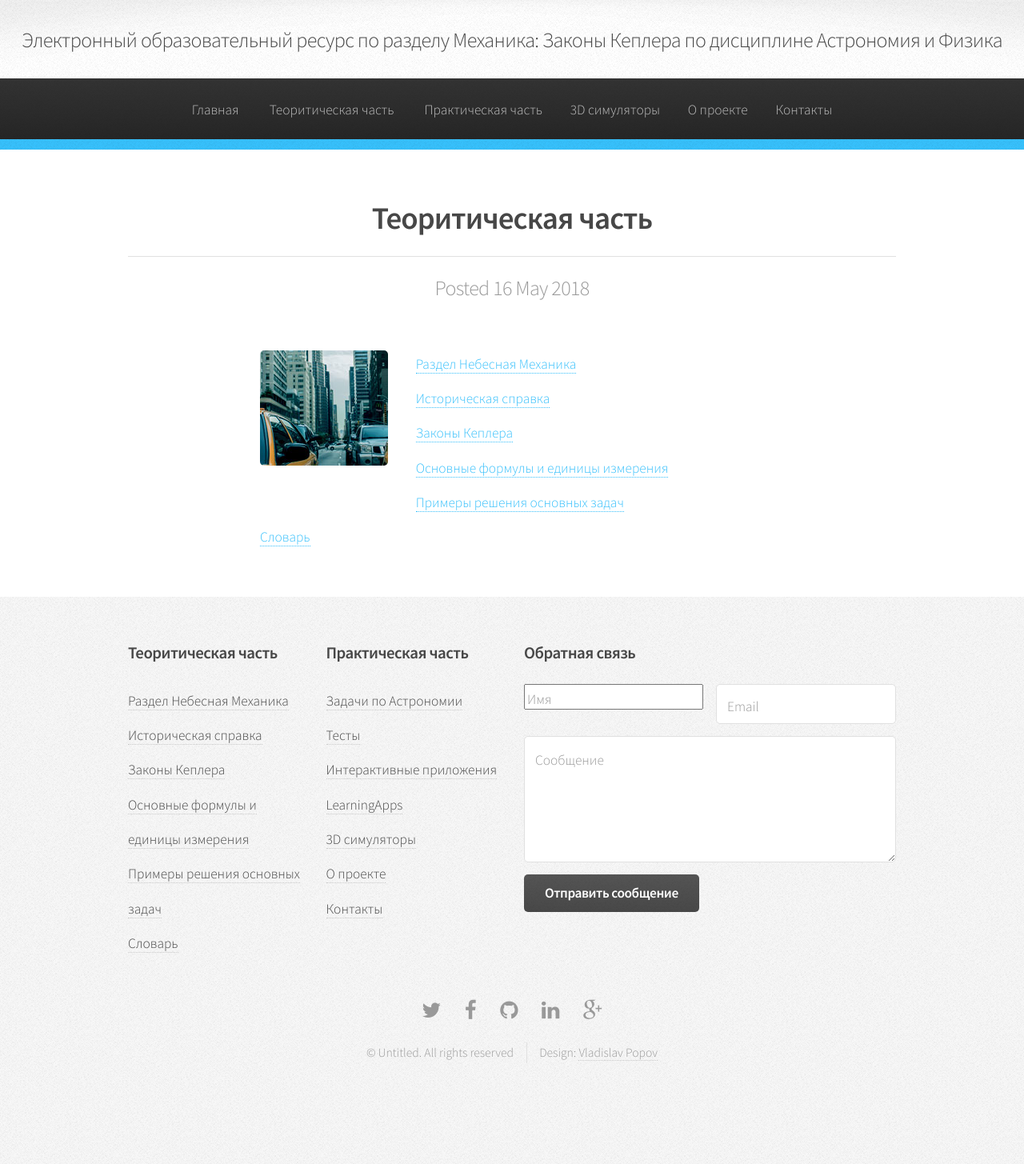
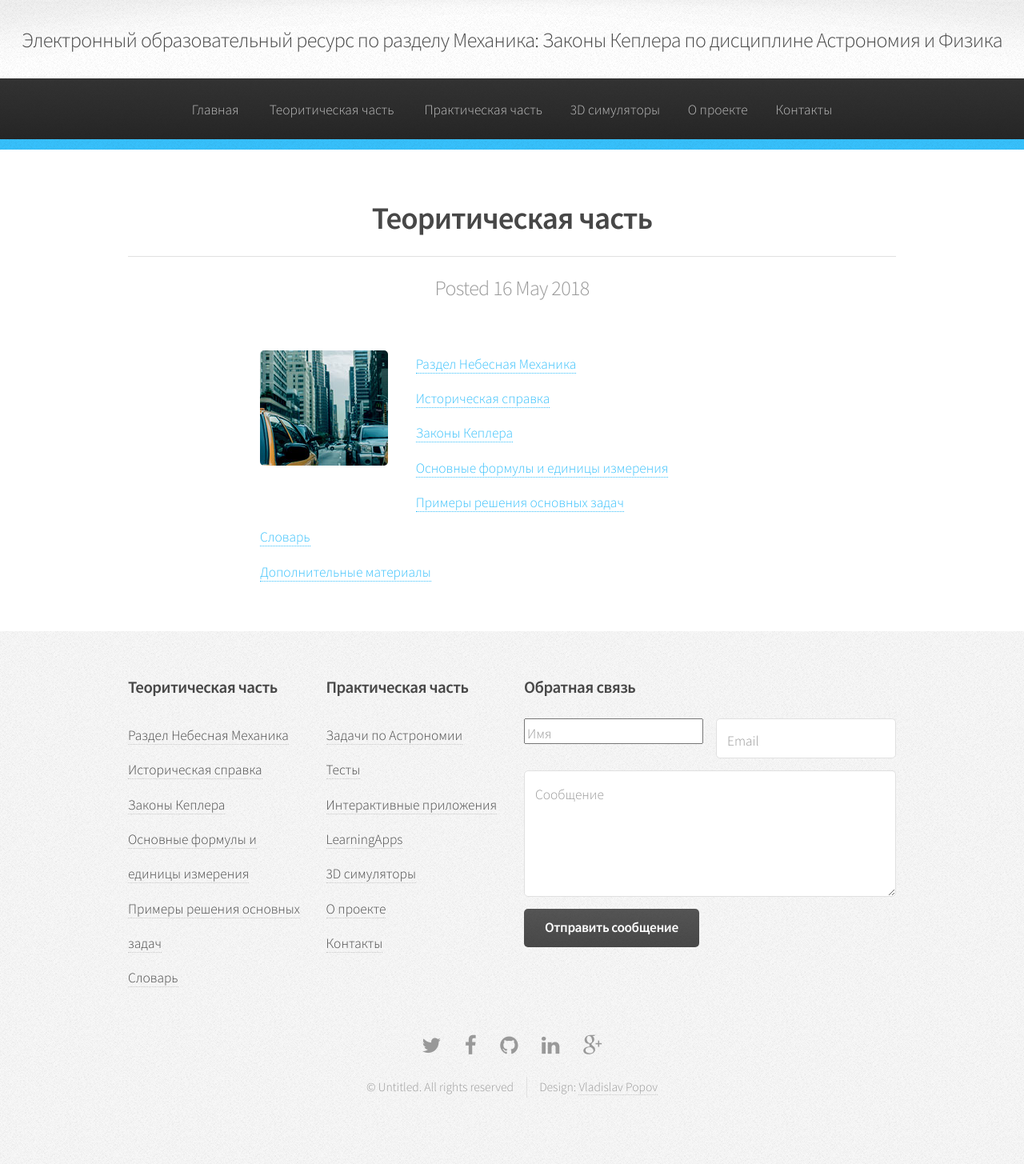
Before and after one commit to VlPop/VlPop.github.io, a Jekyll site: the page built from _posts/2018-05-16-hello-word.md, in a window 1280 px wide. Shown: the whole page at 80% size. Built offline with Jekyll 4.4.1, drawn with Linux system fonts in a browser that asks for light colours; before the commit the page ends 1412 px from its top, so only the background shows below that.

Commit message:
Update 2018-05-16-hello-word.md

```diff
--- a/_posts/2018-05-16-hello-word.md
+++ b/_posts/2018-05-16-hello-word.md
@@ -5,10 +5,12 @@ layout: post
 ---
 
 <ul class="links">
-	<li><a href="#">Раздел Небесная Механика</a></li>
+	<li><a href="/1T-Sky_Mech">Раздел Небесная Механика</a></li>
 	<li><a href="#">Историческая справка</a></li>
 	<li><a href="#">Законы Кеплера</a></li>
 	<li><a href="#">Основные формулы и единицы измерения</a></li>
 	<li><a href="#">Примеры решения основных задач</a></li>
-	<li><a href="#">Словарь</a></li>
+	<li><a href="/1T-Slovar">Словарь</a></li>
+	<li><a href="/1T-Slovar">Дополнительные материалы</a></li>
+
 </ul>
```
